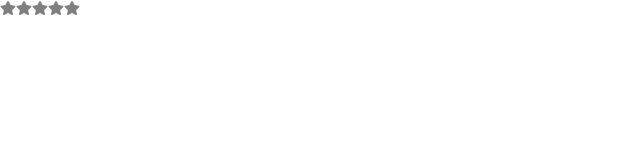
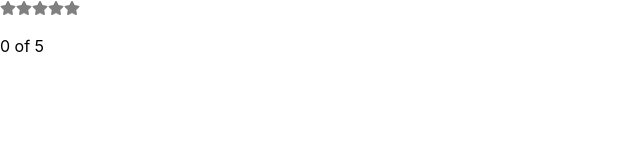
Before and after one commit to jonathonireland/React-Hooks-Course, a React (Create React App) app in the folder react-hooks/: page / in a window 1280 px wide. Shown: the top 160 px of the page, without its empty margins (0-640 px from the left). Built offline with nearby package versions, Linux system fonts and the light colour scheme.

Commit message:
5 star rating system working

```diff
--- a/react-hooks/src/index.js
+++ b/react-hooks/src/index.js
@@ -7,23 +7,47 @@ const createArray = (length) => [
   ...Array(length)
 ];
 
-function Star({ selected = false }) {
-  return <FaStar color={selected ? "red": "gray"} />;
+function Star({ selected = false, onSelect }) {
+  return (
+    <FaStar
+      color={selected ? "red": "gray"}
+      onClick={onSelect}
+      />
+  );
 }
 
 function StarRating({ totalStars = 5}){
-  return createArray(5).map((n,i)=> (
-    <Star key={i} />
-  ));
+  const [
+    selectedStars,
+    setSelectedStars
+  ] = useState(0);
+  return (
+    <>
+      {
+        createArray(5).map(
+          (n,i) => (
+            <Star
+              key={i}
+              selected={selectedStars > i}
+              onSelect={()=>setSelectedStars(i+1)}
+            />
+          )
+        )
+      }
+      <p>
+        {selectedStars} of {totalStars}
+      </p>
+    </>
+  );
 }
 
 function App(){
-  return <StarRating totalStars={10} />;
+  return <StarRating />;
 }
 
 const root = ReactDOM.createRoot(document.getElementById('root'));
 root.render(
   <React.StrictMode>
-    <App name="Alex" />
+    <App />
   </React.StrictMode>
 );
```
